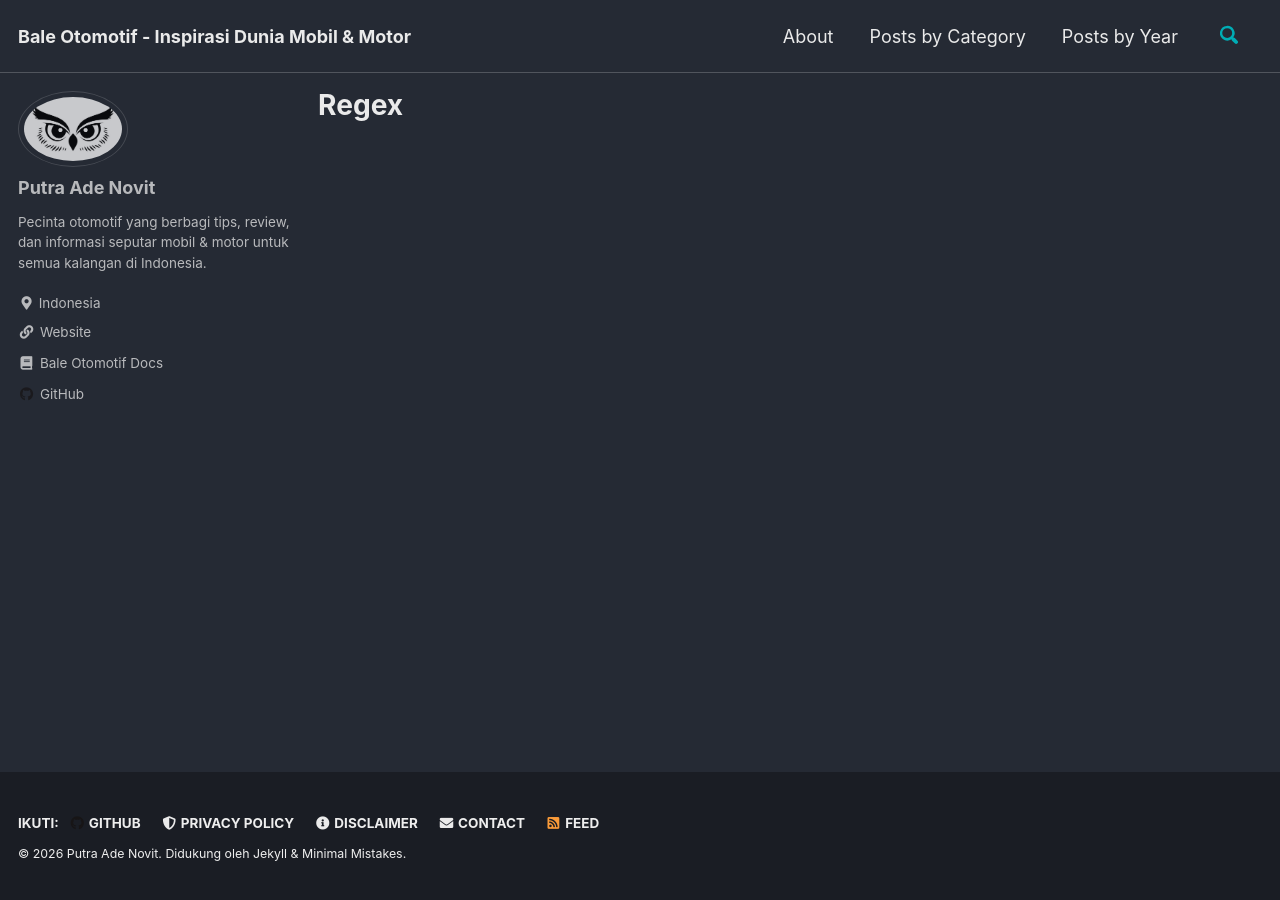
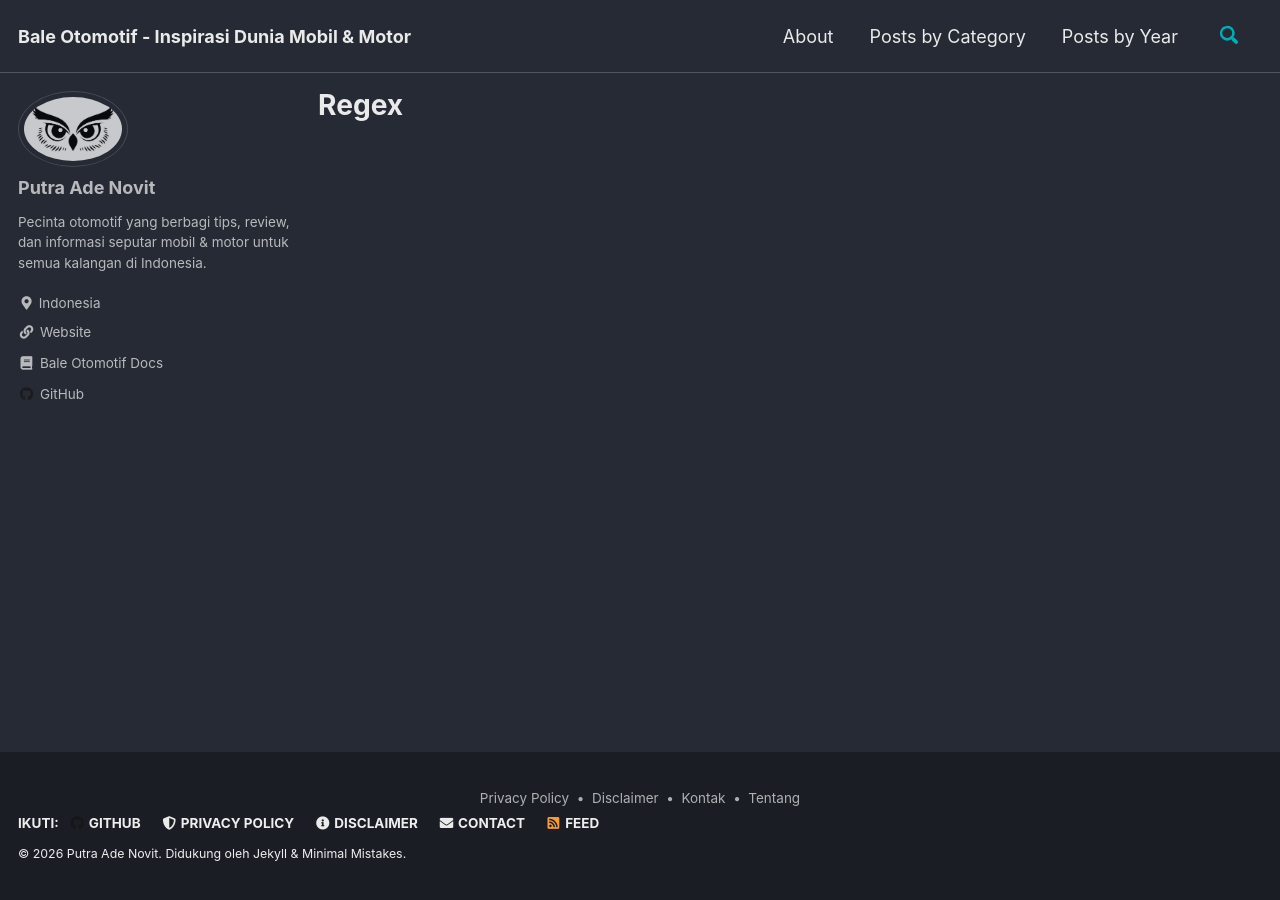
Before and after one commit to balenetizien/balenetizien.github.io, a Jekyll site: the page built from _pages/regex.md, in a window 1280 px wide. Built offline with Jekyll 4.4.1, drawn with Linux system fonts in a browser that asks for light colours; cached includes are drawn as plain includes.

Commit message:
Add legal footer links: Privacy Policy, Disclaimer, Contact

```diff
--- a/_includes/footer/custom.html
+++ b/_includes/footer/custom.html
@@ -1,3 +1,25 @@
 <!-- start custom footer snippets -->
-
+<div class="page__footer-legal">
+  <nav>
+    <a href="/privacy-policy/">Privacy Policy</a> &nbsp;&bull;&nbsp;
+    <a href="/disclaimer/">Disclaimer</a> &nbsp;&bull;&nbsp;
+    <a href="/contact/">Kontak</a> &nbsp;&bull;&nbsp;
+    <a href="/about/">Tentang</a>
+  </nav>
+</div>
+<style>
+.page__footer-legal {
+  text-align: center;
+  margin-top: 0.5em;
+  font-size: 0.75em;
+  opacity: 0.7;
+}
+.page__footer-legal a {
+  color: inherit;
+  text-decoration: none;
+}
+.page__footer-legal a:hover {
+  text-decoration: underline;
+}
+</style>
 <!-- end custom footer snippets -->
```
